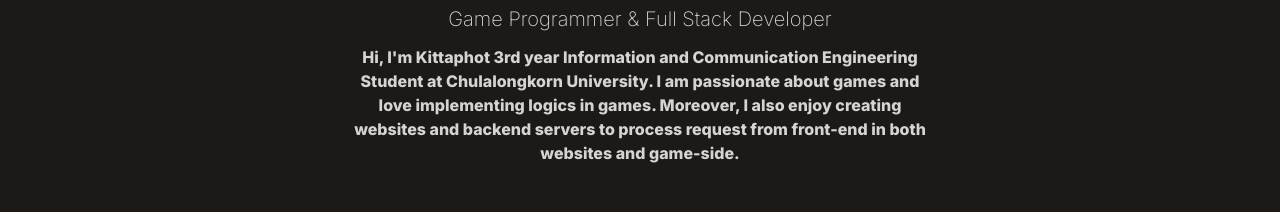
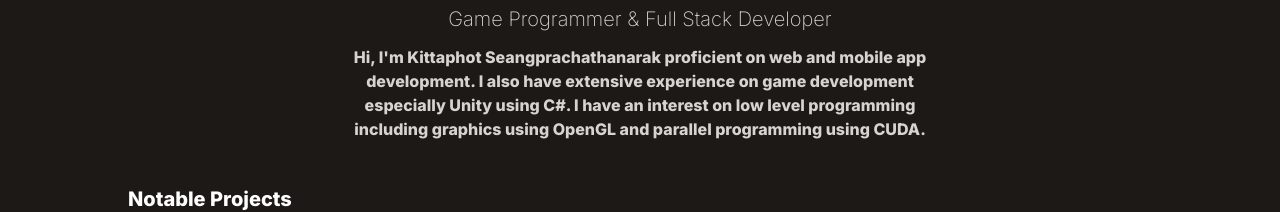
Before and after one commit to ZnoKunG/znokung-portfolio, a React (Vite) app: page / in a window 1280 px wide. Shown: the part 159-371 px from the top of the page. Built offline with nearby package versions, Linux system fonts and the light colour scheme.

Commit message:
change intro desc

```diff
--- a/src/components/Intro.jsx
+++ b/src/components/Intro.jsx
@@ -5,8 +5,7 @@ function Intro() {
         <div className="flex items-center justify-center flex-col text-center pt-20 pb-6">
             <h1 className='text-4xl md:text-7xl dark:text-white mb-1 md: mb-3 font-bold'>Kittaphot</h1>
             <p className='text-base md:text-xl mb-3 font-medium'>Game Programmer & Full Stack Developer</p>
-            <p className='text0sm max-w-xl mb-2 font-bold'>Hi, I'm Kittaphot 3rd year Information and Communication Engineering Student at Chulalongkorn University.
-            I am passionate about games and love implementing logics in games. Moreover, I also enjoy creating websites and backend servers to process request from front-end in both websites and game-side.</p>
+            <p className='text0sm max-w-xl mb-2 font-bold'>Hi, I'm Kittaphot Seangprachathanarak proficient on web and mobile app development. I also have extensive experience on game development especially Unity using C#. I have an interest on low level programming including graphics using OpenGL and parallel programming using CUDA. </p>
         </div>
     )
 }
```
